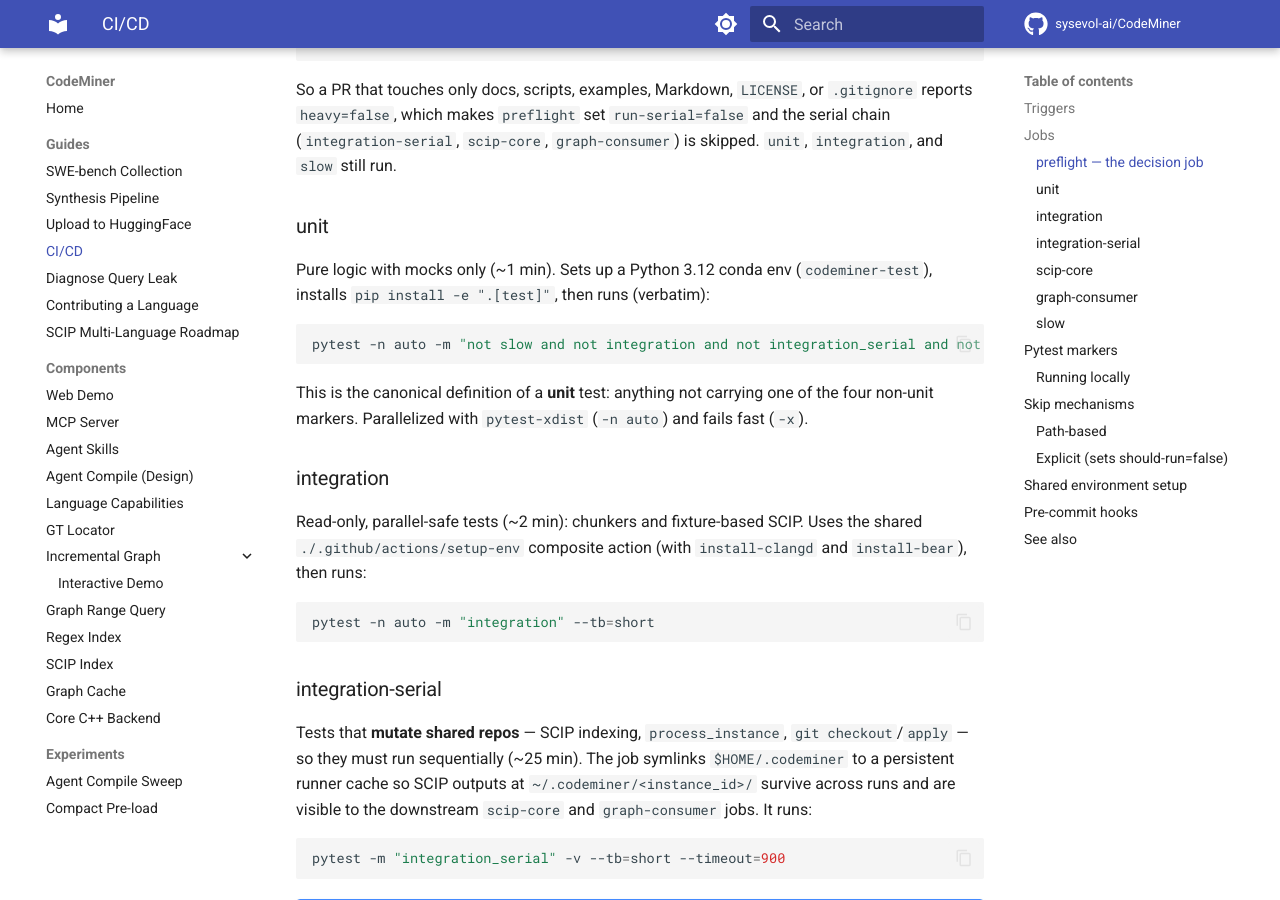
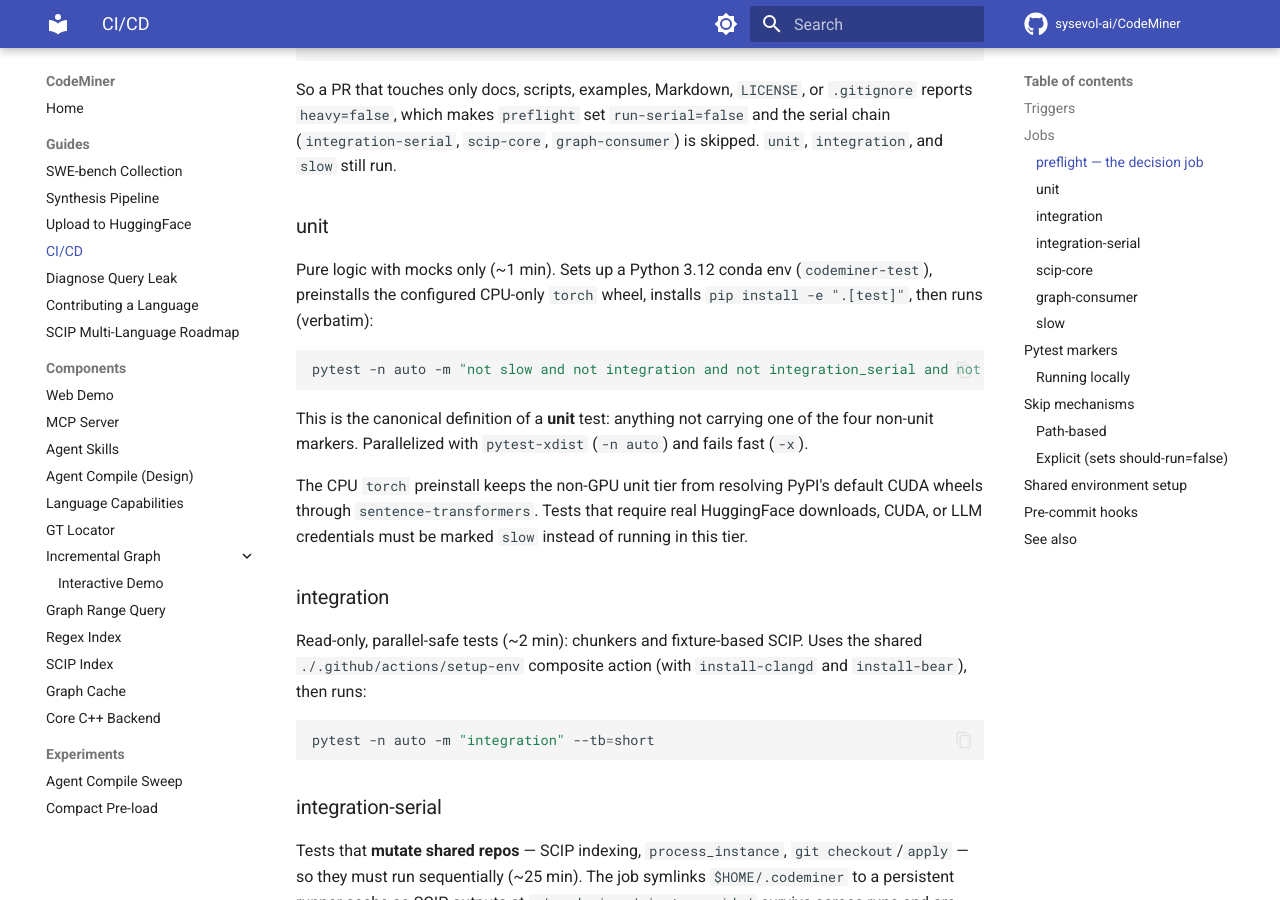
Before and after one commit to MarinaMackay/CodeNib, an MkDocs documentation site: the page built from docs/ci_cd.md, in a window 1280 px wide and 900 px high, scrolled down 2222 px. Built offline with MkDocs 1.6.1 and Material for MkDocs 9.7.7, drawn with Linux system fonts in a browser that asks for light colours; comment, search, counter and statistics services are not loaded; some of the changed text lies outside the part shown.

Commit message:
ci: keep gpu dependencies out of unit tier
Preinstall the configured CPU torch wheel before non-GPU CI dependency installs so sentence-transformers does not resolve PyPI CUDA wheels on self-hosted runners. Mark real embedding and Vertex e2e tests as slow, with an explicit CUDA skip for the CUDA-only embedding path. Document the CI test-tier contract and fix two existing docs links so strict docs validation can run.

Verification:\n- python -m pip install --dry-run --ignore-installed --index-url https://download.pytorch.org/whl/cpu torch==2.12.1+cpu\n- python -m pytest test/agent/test_embedding_search_e2e.py test/agent/test_agent_embedding_search.py test/index/test_vector_store.py -m "not slow and not integration and not integration_serial and not integration_serial_consumer" --collect-only -q\n- python -m pytest test/agent/test_embedding_search_e2e.py test/agent/test_agent_embedding_search.py test/index/test_vector_store.py --collect-only -q\n- python -m pytest test/agent/test_embedding_search_skill.py test/index/test_vector_store_ivf.py test/index/incremental/test_delta_faiss.py -q\n- mkdocs build --strict\n- pre-commit run --files .github/actions/setup-env/action.yml .github/workflows/ci.yml docs/ci_cd.md docs/experiments/compact_preload.md docs/experiments/qwen_backend.md test/agent/test_embedding_search_e2e.py test/agent/test_agent_embedding_search.py test/index/test_vector_store.py\n- git diff --check

````diff
--- a/docs/ci_cd.md
+++ b/docs/ci_cd.md
@@ -88,7 +88,8 @@ So a PR that touches only docs, scripts, examples, Markdown, `LICENSE`, or
 ### unit
 
 Pure logic with mocks only (~1 min). Sets up a Python 3.12 conda env
-(`codeminer-test`), installs `pip install -e ".[test]"`, then runs (verbatim):
+(`codeminer-test`), preinstalls the configured CPU-only `torch` wheel, installs
+`pip install -e ".[test]"`, then runs (verbatim):
 
 ```bash
 pytest -n auto -m "not slow and not integration and not integration_serial and not integration_serial_consumer" -x --tb=short
@@ -97,6 +98,11 @@ pytest -n auto -m "not slow and not integration and not integration_serial and n
 This is the canonical definition of a **unit** test: anything not carrying one
 of the four non-unit markers. Parallelized with `pytest-xdist` (`-n auto`) and
 fails fast (`-x`).
+
+The CPU `torch` preinstall keeps the non-GPU unit tier from resolving PyPI's
+default CUDA wheels through `sentence-transformers`. Tests that require real
+HuggingFace downloads, CUDA, or LLM credentials must be marked `slow` instead of
+running in this tier.
 
 ### integration
 
@@ -174,6 +180,11 @@ LLM API calls and GPU embeddings (~15 min). Depends on `preflight` and `unit`
 pytest -m "slow" --tb=short
 ```
 
+CUDA-specific tests should declare an explicit skip when the active `torch`
+install is not CUDA-capable. This keeps slow LLM coverage available on CPU-only
+runners while making GPU coverage opt-in to a runner/toolchain that actually
+provides CUDA.
+
 ## Pytest markers
 
 Defined in `pyproject.toml` under `[tool.pytest.ini_options].markers`:
@@ -244,6 +255,10 @@ use the `./.github/actions/setup-env` composite action, which provisions:
 
 - **conda** env `codeminer-test` (Python 3.12 by default) plus a separate
   `scip-env` from `codeminer/scip_interface/scip-environment.yml`.
+- **CPU torch preinstall** — enabled by default through
+  `preinstall-cpu-torch`, `torch-version`, and `torch-index-url`, so non-GPU
+  jobs do not accidentally download CUDA wheels through transitive embedding
+  dependencies.
 - **SCIP Python** — built from the `third_party/scip-python` submodule.
 - **Rust** — stable + a pinned nightly toolchain with the `rust-analyzer`
   component (toggle `install-rust`).
````
Also changed, not shown: docs/experiments/compact_preload.md (+1 -1 lines), docs/experiments/qwen_backend.md (+1 -1 lines), 5 other files.
